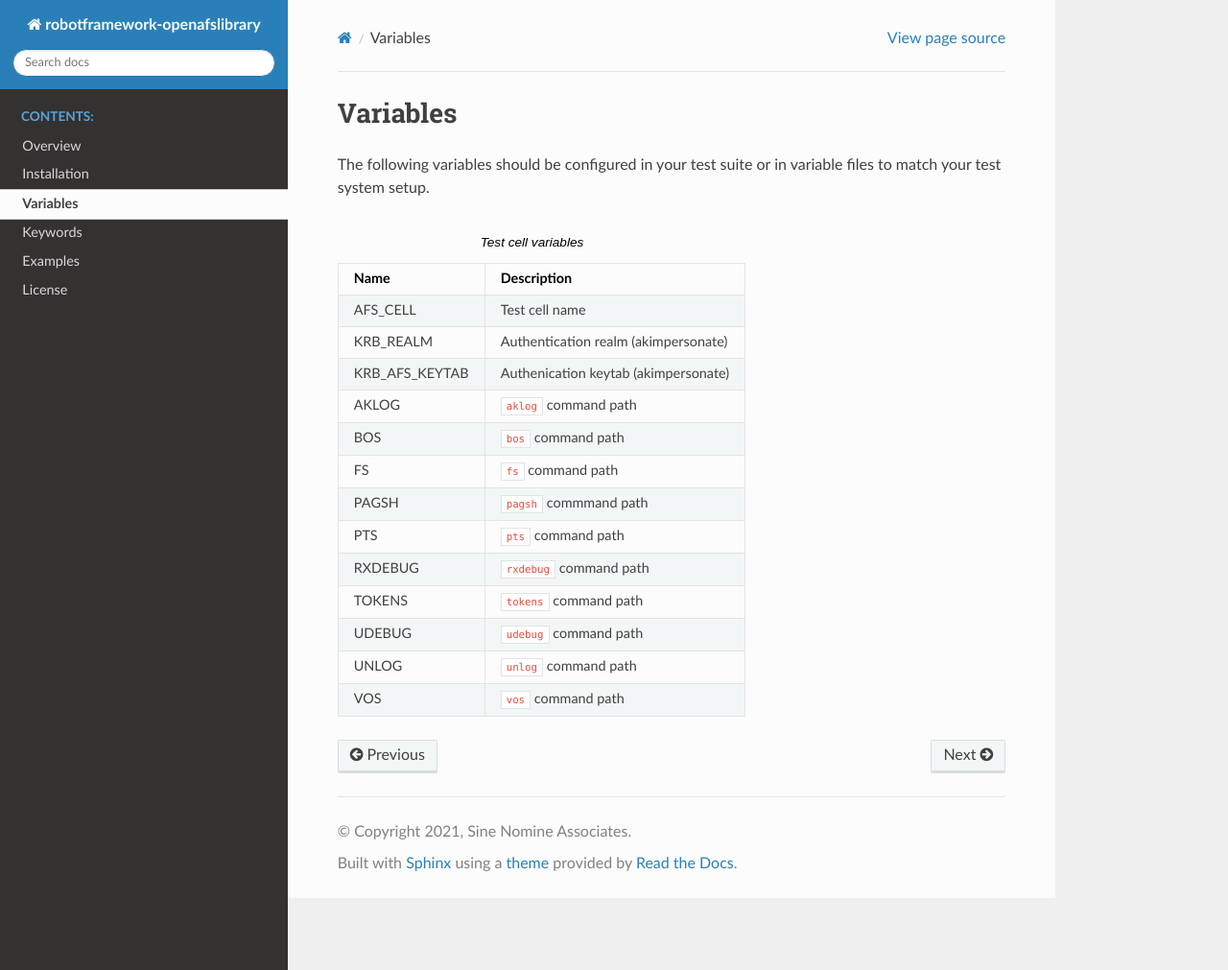
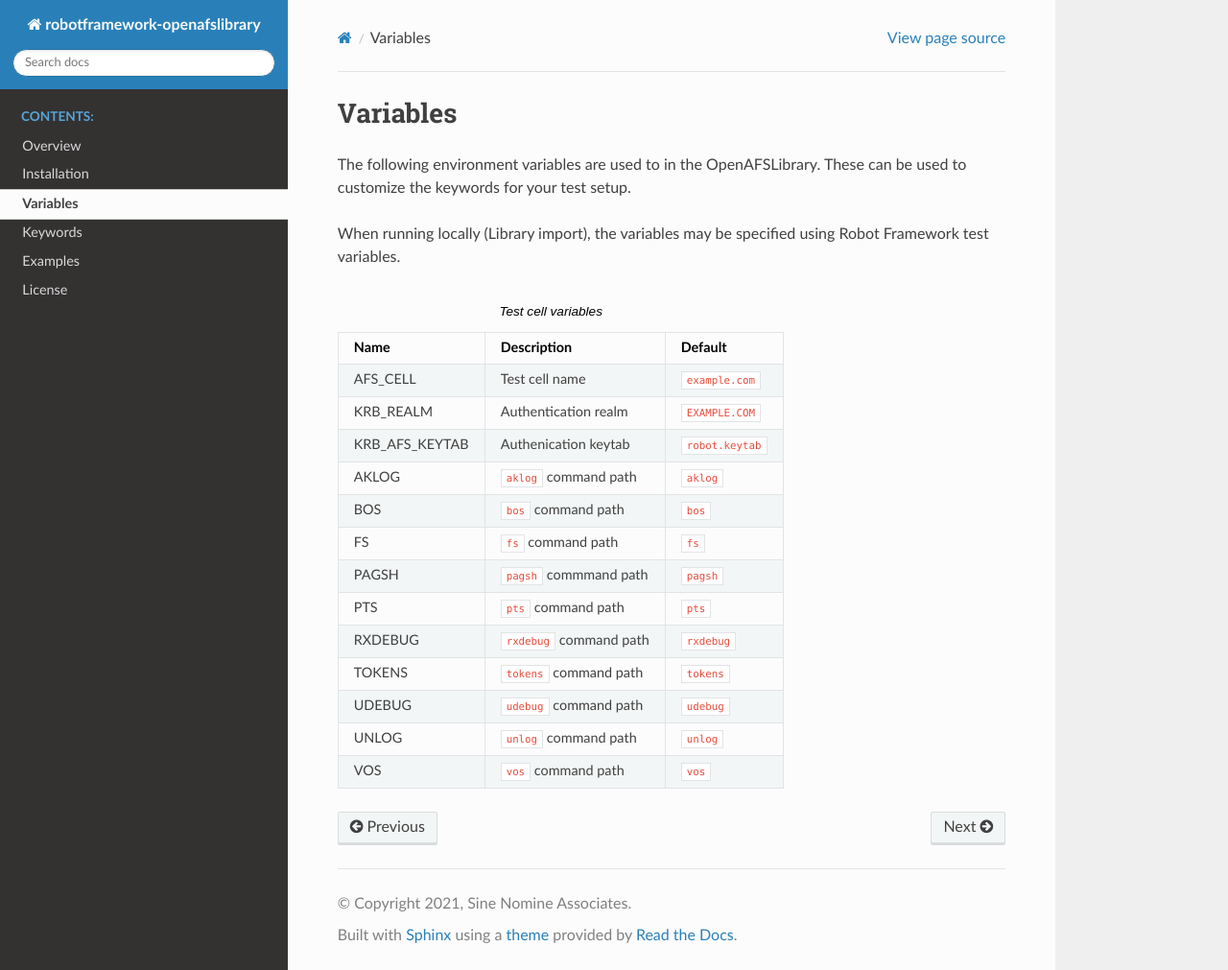
Before and after one commit to openafs-contrib/robotframework-openafslibrary, a Sphinx documentation site: the page built from docs/source/variables.rst, in a window 1280 px wide and 1011 px high. Shown: the whole window at 96% size. Built offline with Sphinx 7.4.7 and the Read the Docs theme 3.1.0, drawn with Linux system fonts in a browser that asks for light colours.

Commit message:
docs: Use environment to set variables

```diff
--- a/docs/source/variables.rst
+++ b/docs/source/variables.rst
@@ -1,37 +1,54 @@
 Variables
 =========
 
-The following variables should be configured in your test suite or in
-variable files to match your test system setup.
+The following environment variables are used to in the OpenAFSLibrary. These
+can be used to customize the keywords for your test setup.
+
+When running locally (Library import), the variables may be specified using
+Robot Framework test variables.
 
 .. list-table:: Test cell variables
    :header-rows: 1
 
    * - Name
      - Description
+     - Default
    * - AFS_CELL
      - Test cell name
+     - ``example.com``
    * - KRB_REALM
-     - Authentication realm (akimpersonate)
+     - Authentication realm
+     - ``EXAMPLE.COM``
    * - KRB_AFS_KEYTAB
-     - Authenication keytab (akimpersonate)
+     - Authenication keytab
+     - ``robot.keytab``
    * - AKLOG
      - ``aklog`` command path
+     - ``aklog``
    * - BOS
      - ``bos`` command path
+     - ``bos``
    * - FS
      - ``fs`` command path
+     - ``fs``
    * - PAGSH
      - ``pagsh`` commmand path
+     - ``pagsh``
    * - PTS
      - ``pts`` command path
+     - ``pts``
    * - RXDEBUG
      - ``rxdebug`` command path
+     - ``rxdebug``
    * - TOKENS
      - ``tokens`` command path
+     - ``tokens``
    * - UDEBUG
      - ``udebug`` command path
+     - ``udebug``
    * - UNLOG
      - ``unlog`` command path
+     - ``unlog``
    * - VOS
      - ``vos`` command path
+     - ``vos``
```
